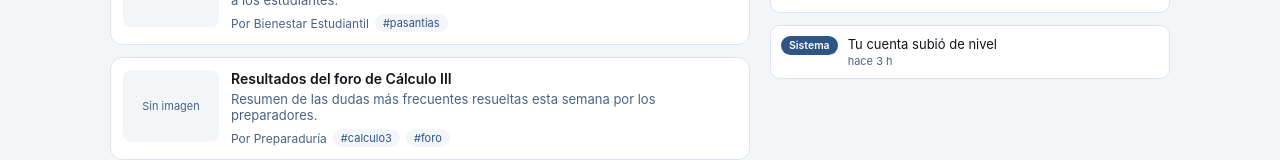
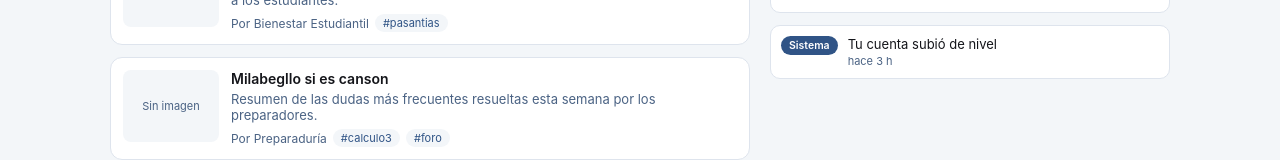
Before and after one commit to Kreperalfa/NexUNET, a Next.js app: page /dashboard in a window 1280 px wide. Shown: the part 352-512 px from the top of the page. Built offline with nearby package versions, Linux system fonts and the light colour scheme; no server answers.

Commit message:
prueba 2

```diff
--- a/app/dashboard/page.jsx
+++ b/app/dashboard/page.jsx
@@ -22,7 +22,7 @@ const noticiasEjemplo = [
     },
     {
         id: 3,
-        titulo: "Resultados del foro de Cálculo III",
+        titulo: "Milabegllo si es canson",
         descripcion:
             "Resumen de las dudas más frecuentes resueltas esta semana por los preparadores.",
         autor: "Preparaduría",
```
